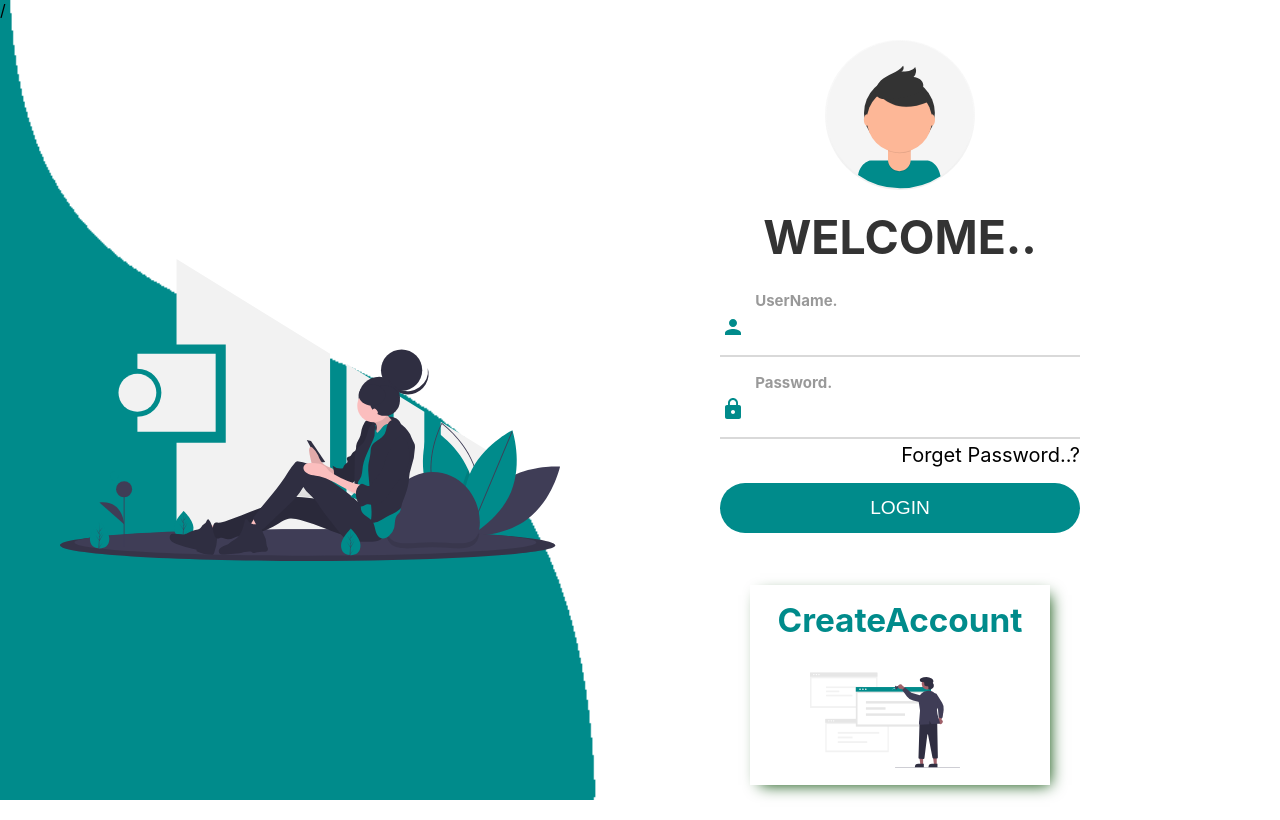
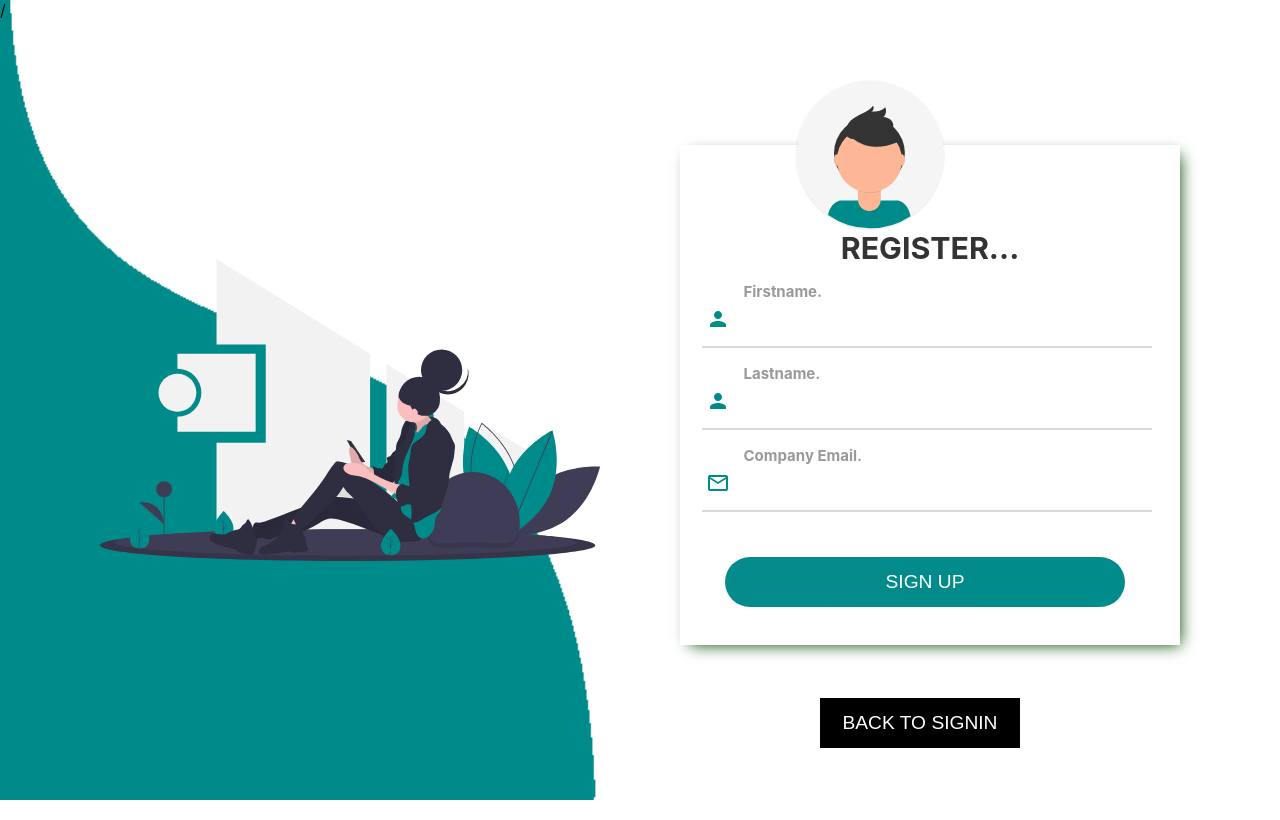
Before and after one commit to jaimishakoladiya/quickaskwebsite, a React (Create React App) app: page /registartion in a window 1280 px wide. Built offline with nearby package versions, Linux system fonts and the light colour scheme.

Commit message:
conflict

```diff
--- a/public/index.html
+++ b/public/index.html
@@ -9,6 +9,7 @@
       name="description"
       content="Web site created using create-react-app"
     />
+     <link rel="stylesheet" href="https://unpkg.com/aos@next/dist/aos.css" />
     <link rel="apple-touch-icon" href="%PUBLIC_URL%/logo192.png" />
     <link href="https://fonts.googleapis.com/css2?family=Dancing+Script&family=Parisienne&display=swap" rel="stylesheet">
     <link rel="stylesheet" href="https://use.fontawesome.com/releases/v5.7.0/css/all.css">
--- a/src/App.js
+++ b/src/App.js
@@ -4,15 +4,15 @@
 //import Login from './component/account/login/Login'
 // import Home from "./component/home/Home";
 // import Interviews from './component/interviews/Interviews'
-import About from './component/team/about/About.jsx'
+//import About from './component/team/about/About.jsx'
 // import Login from './component/account/login/Login'
-// import Registration from './component/account/register/Registartion'
+ import Registration from './component/account/register/Registartion'
 // import CompanyProfilePage from './component/companyprofile/CompanyProfilePage'
 //import Navbar2 from './component/navbar/outernavbar/Navbar2'
 //import { BrowserRouter } from 'react-router-dom';
 //import HomeNavbar from './component/navbar/homenavbar/HomeNavbar'
-import Login from './component/account/login/Login';
-import { BrowserRouter } from 'react-router-dom';
+//import Login from './component/account/login/Login';
+//import { BrowserRouter } from 'react-router-dom';
 //import InnerNavbar from './component/navbar/innernavbar/InnerNavbar'
 // import Navbar from './component/navbar/homenavbar/Navbar'
 //import CompanyProfilePage from './component/companyprofile/CompanyProfilePage'
@@ -23,11 +23,11 @@ function App() {
     <>
     {/* <CompanyProfilePage/> */}/
     {/* <Home/>  */}
-  <BrowserRouter>
+  {/* <BrowserRouter>
     <Login/>
-    </BrowserRouter>
+    </BrowserRouter> */}
     {/* <Forpass/> */}
-    {/* <Registration/> */}
+    <Registration/>
     {/* <Navbar/> */}
     {/* <BrowserRouter>
   <HomeNavbar/>
--- a/src/component/account/login/Forpass.jsx
+++ b/src/component/account/login/Forpass.jsx
@@ -18,10 +18,10 @@ function Forpass()
 
 
     <div>
-     <Switch>
+     {/* <Switch>
     <Route exact path="/forpass" component={Forpass}/>
 
-      </Switch>
+      </Switch> */}
       <img src={image1} className="Wave"></img>
       <div className="container">
         <div className="img" id="img">
--- a/src/component/account/login/Login.jsx
+++ b/src/component/account/login/Login.jsx
@@ -66,8 +66,8 @@ function Loginpage() {
                             </div>
                         </div>
 
-                        {/* <a href="#" style={{ fontSize: "20px" }}>Forget Password..?</a> */}
-                        <NavLink to="/forpass"  style={{ fontSize: "20px" }}>Forget Password..?</NavLink>
+                        <a href="#" style={{ fontSize: "20px" }}>Forget Password..?</a>
+                        {/* <NavLink to="/forpass"  style={{ fontSize: "20px" }}>Forget Password..?</NavLink> */}
 
                         <input type="submit" className="btn-login" value="login" /><br />
                         {/* <input type="submit" className="button"  value="Create Account" /> */}
--- a/src/component/account/register/Registartion.jsx
+++ b/src/component/account/register/Registartion.jsx
@@ -7,27 +7,52 @@ import image3 from '../../images/undraw_profile_pic_ic5t (2).svg';
 // import Loginpage from './Loginpage';
 import './registarion.css';
 import {Route,Switch,useHistory} from 'react-router-dom';
+import * as yup from "yup";
 import PersonIcon from '@material-ui/icons/Person';
 import InsertPhotoIcon from '@material-ui/icons/InsertPhoto';
 import LockIcon from '@material-ui/icons/Lock';
+import { Formik ,Form,Field} from 'formik';
 function Registration()
  {
+   const intialValues = {
+     firstname:'',
+     lastname:'',
+     companyemail:''
+
+   }
+   const onSubmit=(values)=>
+   {
+     console.log(values);
+   }
+   const validationSchema=yup.object({
+     firstname:yup.string().required('FirstName Is Required'),
+     lastname:yup.string().required('LastName Is Required'),
+     companyemail:yup.string().email('Please Enter Valid Email Address').required('CompanyEmail Is Required'),
+
+   })
  const history=useHistory();
   return (
 
 
-    <div>
+    <Formik
+    intialValues={intialValues}
+    onSubmit={onSubmit}
+    validationSchema={validationSchema}
+    >
      {/* <Switch>
     <Route exact path="/Loginpage" component={Loginpage}/>
 
       </Switch> */}
+     {formik=>{
+       return(
+         <>
       <img src={image1} className="registration-wave"></img>
       <div className="registration-container">
         <div className="reimg" id="img">
           <img src={image2} className="img-fluid animated" alt="images"></img>
         </div>
         <div className="reg2-container">
-         <form className="registation-form"><br/>
+         <Form className="registation-form"><br/>
           <img src={image3} className="face"></img><br/>
           <h2>Register...</h2>
 
@@ -38,17 +63,17 @@ function Registration()
             </div>
             <div>
               <h5>Firstname.</h5>
-              <input type="text" className="input"/>
+              <Field type="text" name="firstname" id="firstname" className="input"/>
             </div>
           </div>
 
           <div className="registation-div two focus">
             <div className="icons">
-             <LockIcon className="local"/>
+             <PersonIcon className="local"/>
             </div>
             <div>
               <h5>Lastname.</h5>
-              <input type="password" className="input"/>
+              <Field type="text" name="lastname" id="lastname" className="input"/>
             </div>
           </div>
           <div className="registation-div two focus">
@@ -57,21 +82,29 @@ function Registration()
             </div>
             <div>
               <h5>Company Email.</h5>
-              <input type="email" className="input"/>
+              <Field type="email" name="companyemail" id="companyemail" className="input"/>
             </div>
           </div>
 
             </div>
             <div>
+            {formik.errors.firstname?<div>{formik.errors.firstname}</div>:
+            formik.errors.lastname?<div>{formik.errors.lastname}</div>:
+            formik.errors.companyemail?<div>{formik.errors.companyemail}</div>
+            :null}
             <input type="submit" className="tn" value="Sign Up"/>
             </div>
            <br/>
 
          <input type="submit" className="btn"   value="Back To Signin" />
-      </form>
+      </Form>
         </div>
       </div>
-    </div>
+       </>
+       )
+
+     }}
+      </Formik>
 
 
   )
```
